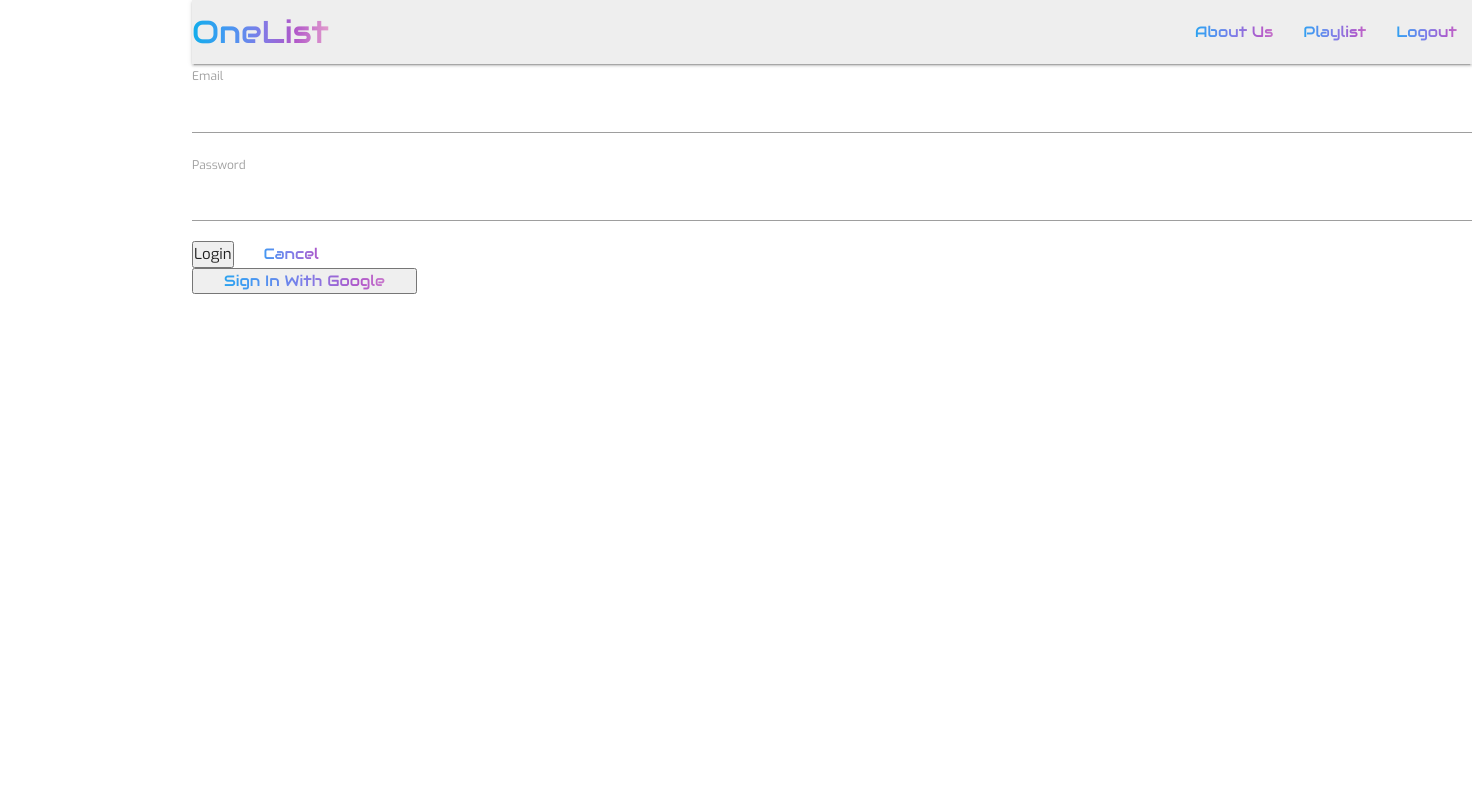
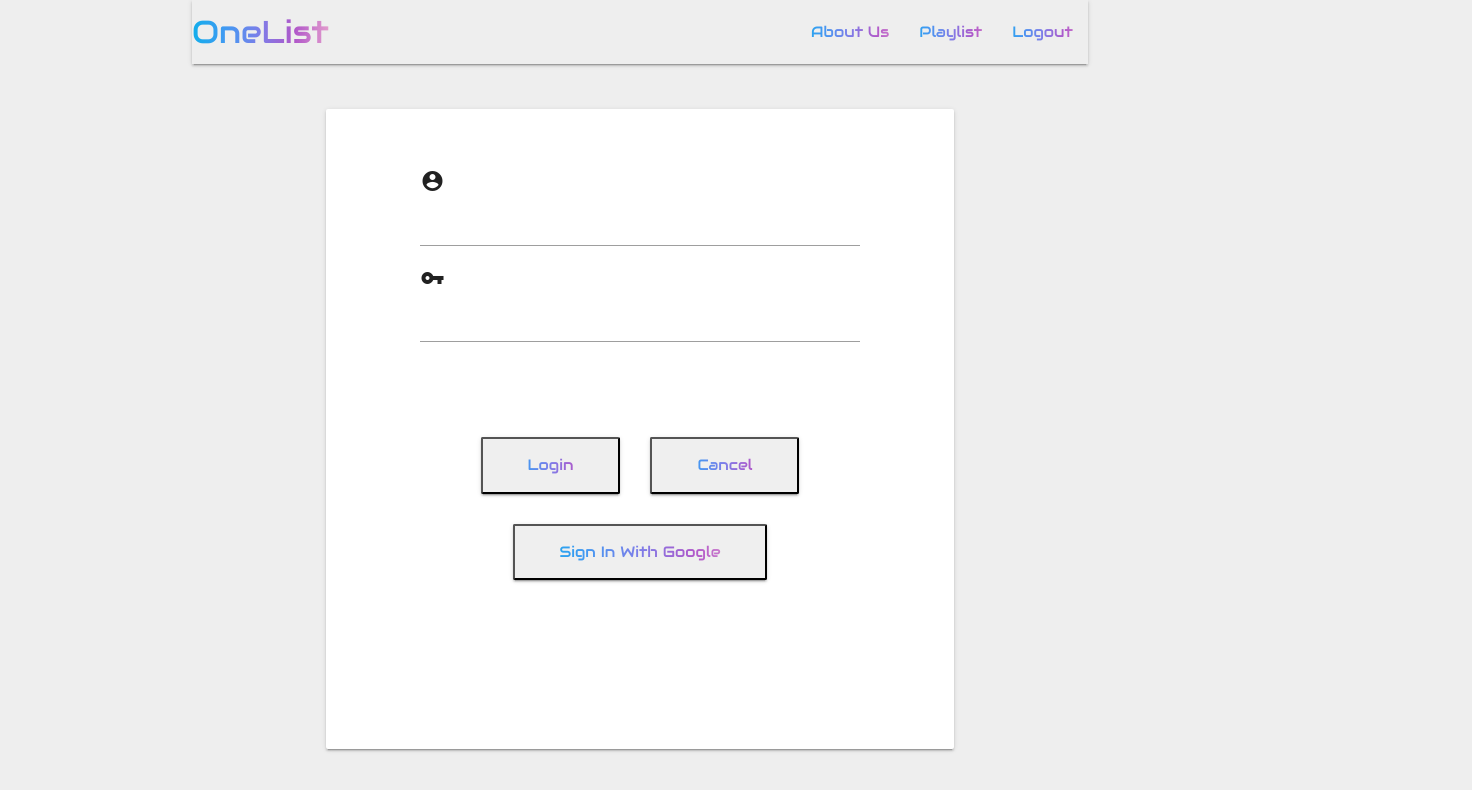
Before and after one commit to Kelleyc718/onelist, a React (Create React App) app in the folder client/: page /login in a window 1280 px wide. Shown: the top 790 px of the page, 1472 px wide, since content can reach past the window. Built offline with nearby package versions, Linux system fonts and the light colour scheme; no server answers; a web font is replaced by a local one.

Commit message:
commit before eject

```diff
--- a/client/public/index.html
+++ b/client/public/index.html
@@ -4,6 +4,7 @@
     <title>OneList</title>
     <meta name="viewport" content="width=device-width, initial-scale=1">
     <link href="https://fonts.googleapis.com/css?family=Audiowide|Exo|Khula" rel="stylesheet">
+    <link href="https://fonts.googleapis.com/icon?family=Material+Icons" rel="stylesheet">
 </head>
 <body>
 <div id="root"></div>
--- a/client/src/components/auth/Login.js
+++ b/client/src/components/auth/Login.js
@@ -4,7 +4,7 @@ import { connect } from "react-redux";
 import { compose } from "redux";
 import { Link } from "react-router-dom";
 import * as actions from "../../actions";
-
+import "../../css/login.css";
 
 class Login extends Component {
   onSubmit = formProps => {
@@ -16,9 +16,15 @@ class Login extends Component {
   render() {
     const { handleSubmit } = this.props;
     return (
-      <div className="main-content">
-        <form className="login-form" onSubmit={handleSubmit(this.onSubmit)}>
-          <label className="login-label">Email</label>
+      <div className="login-container">
+          <form
+            className="login-form card"
+            onSubmit={handleSubmit(this.onSubmit)}
+          >
+            <div className="login-group">
+
+                <i className="material-icons prefix">account_circle</i>
+              <label className="icon_prefix" />
               <Field
                 className="login-field"
                 name="email"
@@ -27,27 +33,31 @@ class Login extends Component {
                 autoComplete="email"
               />
 
-          <label className="login-label">Password</label>
+
+              <i className="material-icons prefix">vpn_key</i>
+              <label className="icon_prefix" />
               <Field
-            className="login-field"
+                className="login-field validate"
                 name="password"
                 type="password"
                 component="input"
                 autoComplete="none"
               />
+              <div className="error">{this.props.errorMessage}</div>
+            </div>
 
-          <div className="error">{this.props.errorMessage}</div>
-
-          <button className="login-button">Login</button>
-          <Link to="/" className="login-button">
-            Cancel
-          </Link>
+            <div className="btn-group">
+              <button type="submit" className="login-btn button">
+                <a>Login</a>
+              </button>
+              <button className="cancel-btn button">
+                <Link to="/">Cancel</Link>
+              </button>
+                <button className="google-btn button">
+                    <a href="/auth/google">Sign In With Google</a>
+                </button>
+            </div>
           </form>
-        <button>
-            <a href="/auth/google" className="login-button">
-                Sign In With Google
-            </a>
-        </button>
         </div>
     );
   }
--- a/client/src/css/app.css
+++ b/client/src/css/app.css
@@ -9,7 +9,7 @@
 }
 
 html, body {
-    background: #ffffff;
+    background: #eee;
     height: 100%;
     width: 100%;
 }
@@ -18,3 +18,7 @@ html, body {
     height: 100vh;
     width: 100vw;
 }
+
+p {
+    line-height: 2rem;
+}
--- /dev/null
+++ b/client/src/css/login.css
@@ -0,0 +1,36 @@
+body {
+    background: url("../img/cover.jpeg") no-repeat center;
+    background-size: cover;
+}
+
+.login-container {
+    margin: auto;
+    width: 70%;
+    height: 100vh;
+}
+
+.login-form {
+    display: flex;
+    flex-flow: column;
+    background-color: #ffffff;
+    margin: 3rem auto;
+    height: 80vh;
+    width: 100%;
+}
+
+.login-group {
+    margin: 4rem auto;
+    width: 70%;
+}
+
+.btn-group {
+    margin: 0 auto;
+    text-align: center;
+}
+
+.button {
+    margin: 1rem;
+    padding: 1rem;
+    border-radius: 2px;
+    box-shadow: 0 2px 2px 0 rgba(0,0,0,0.14), 0 1px 5px 0 rgba(0,0,0,0.12), 0 3px 1px -2px rgba(0,0,0,0.2);
+}
--- a/client/src/css/register.css
+++ b/client/src/css/register.css
@@ -2,12 +2,11 @@
   background-color: rgba(255, 255, 255, 0.55);
   border-radius: 3px;
   margin: auto;
-    font-family: 'Exo', 'cursive';
+  font-family: "Exo", "cursive";
   width: 45vw;
   text-align: center;
   border: 1px solid black;
 }
-
 
 .register-p {
   color: #fff;
@@ -35,7 +34,6 @@
   font-family: "Exo", "cursive";
 }
 
-
 .register-field {
   width: 30vw;
   height: 1.6em;
```
Also changed, not shown: 1 other file (tests, documents, lock files or other folders). Lines whose indentation alone changed are shown as unchanged.
